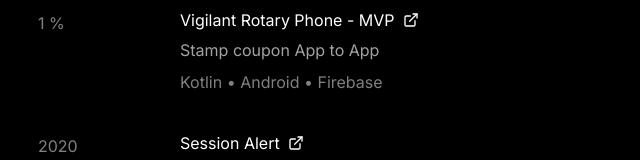
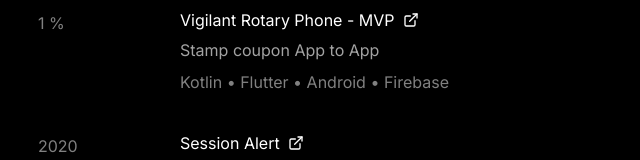
Before and after one commit to ismailmmd/ismailmmd.github.io, a Next.js app: page / in a window 1280 px wide. Shown: the part 1319-1479 px from the top of the page, without its empty margins (318-958 px from the left). Built offline with nearby package versions, Linux system fonts and the light colour scheme.

Commit message:
add-lang

```diff
--- a/pages/index.jsx
+++ b/pages/index.jsx
@@ -97,7 +97,7 @@
             side="1 %"
             title="Vigilant Rotary Phone - MVP"
             desc="Stamp coupon App to App"
-            stack="Kotlin • Android • Firebase"
+            stack="Kotlin • Flutter • Android • Firebase"
           />
           <Experience
             href="https://github.com/ismailmmd/session-alert"
```
